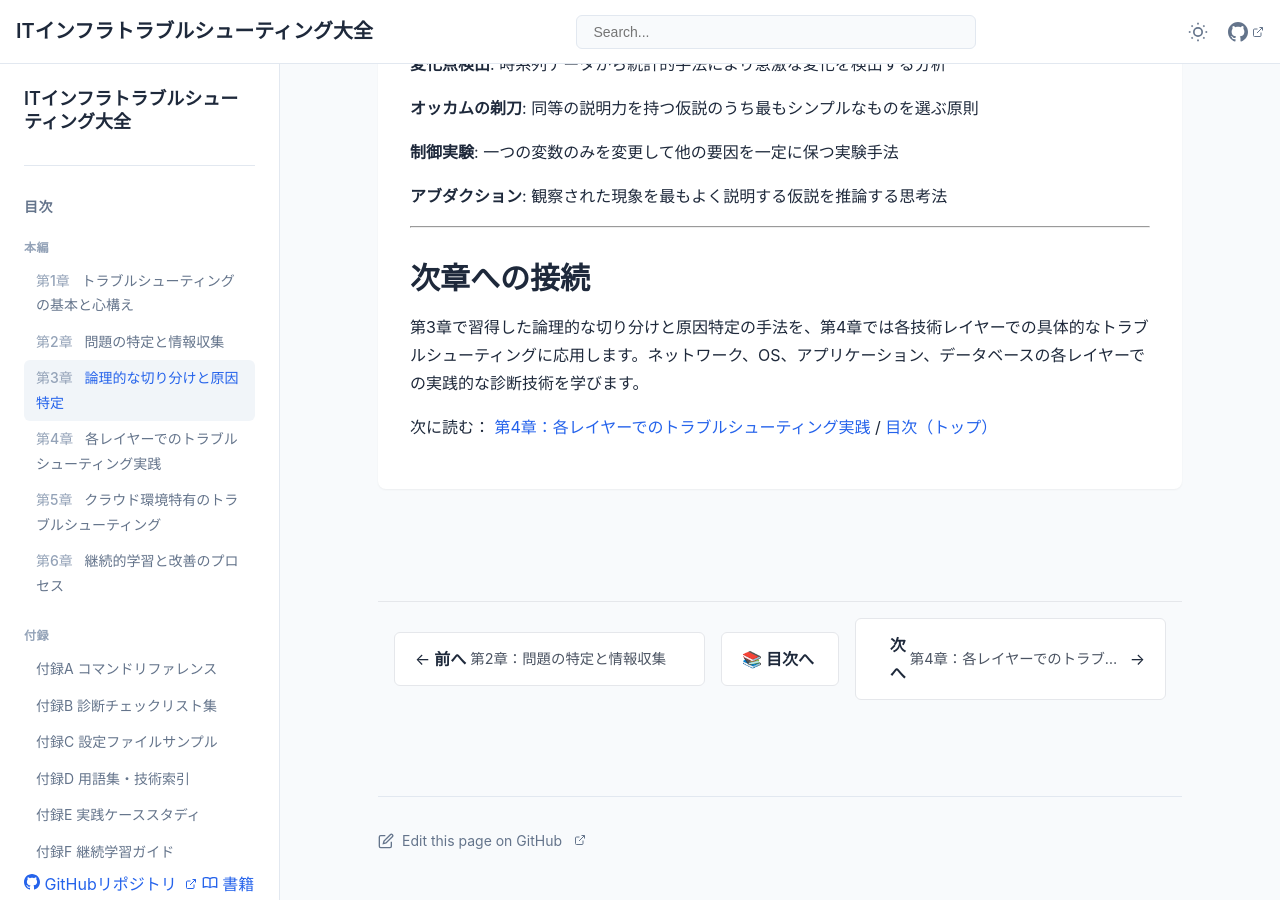
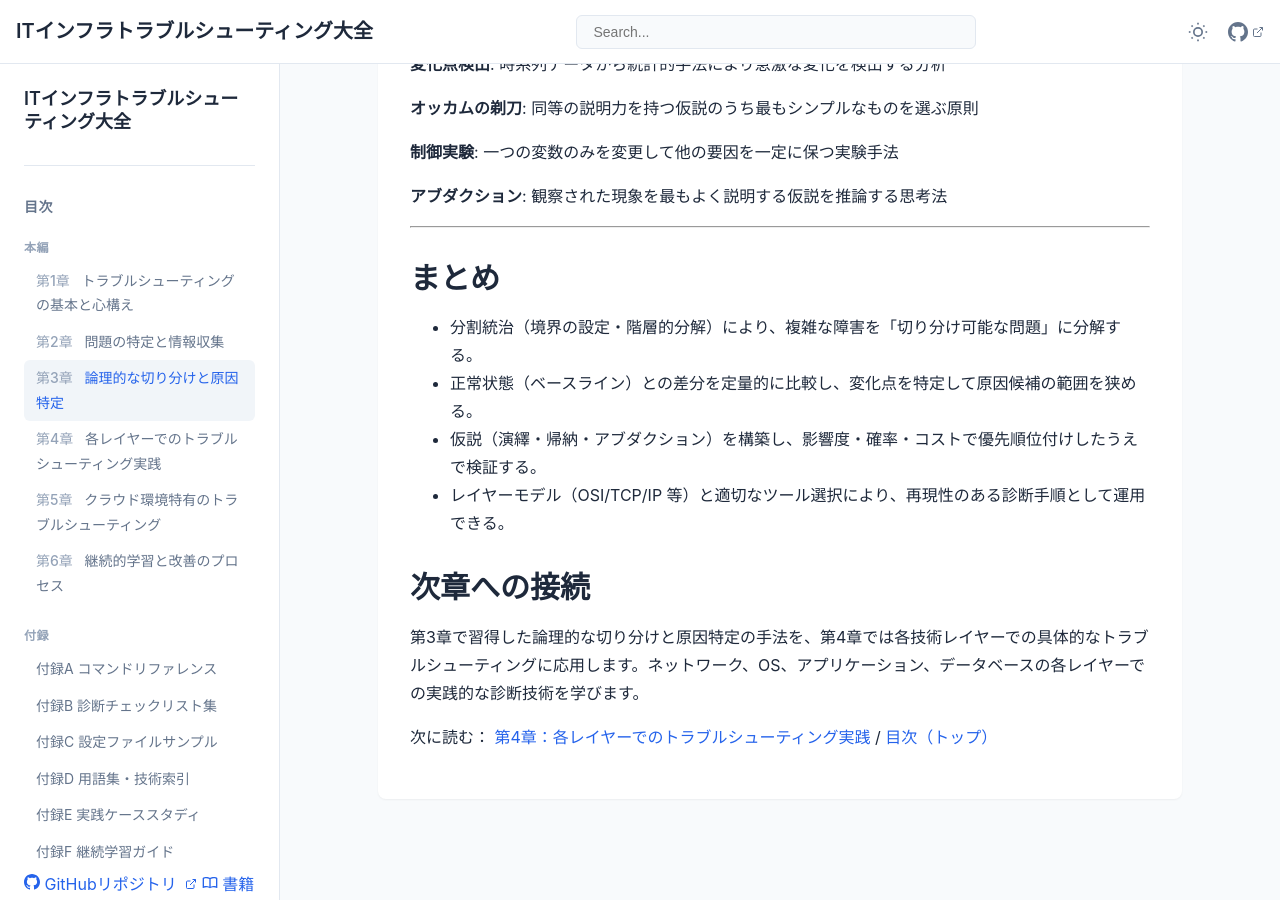
Before and after one commit to itdojp/IT-infra-troubleshooting-book, a Jekyll site: the page built from docs/src/chapter-chapter03/index.md, in a window 1280 px wide and 900 px high, scrolled down 12432 px. Built offline with Jekyll 4.4.1, drawn with Linux system fonts in a browser that asks for light colours.

Commit message:
docs: Stage2 まとめを追加（第3〜5章） (#73)

```diff
--- a/docs/src/chapter-chapter03/index.md
+++ b/docs/src/chapter-chapter03/index.md
@@ -408,6 +408,13 @@ perfによる性能プロファイリング：
 
 ---
 
+## まとめ
+
+- 分割統治（境界の設定・階層的分解）により、複雑な障害を「切り分け可能な問題」に分解する。
+- 正常状態（ベースライン）との差分を定量的に比較し、変化点を特定して原因候補の範囲を狭める。
+- 仮説（演繹・帰納・アブダクション）を構築し、影響度・確率・コストで優先順位付けしたうえで検証する。
+- レイヤーモデル（OSI/TCP/IP 等）と適切なツール選択により、再現性のある診断手順として運用できる。
+
 ## 次章への接続
 
 第3章で習得した論理的な切り分けと原因特定の手法を、第4章では各技術レイヤーでの具体的なトラブルシューティングに応用します。ネットワーク、OS、アプリケーション、データベースの各レイヤーでの実践的な診断技術を学びます。
```
Also changed, not shown: docs/src/chapter-chapter04/index.md (+7 -0 lines), docs/src/chapter-chapter05/index.md (+7 -0 lines).
